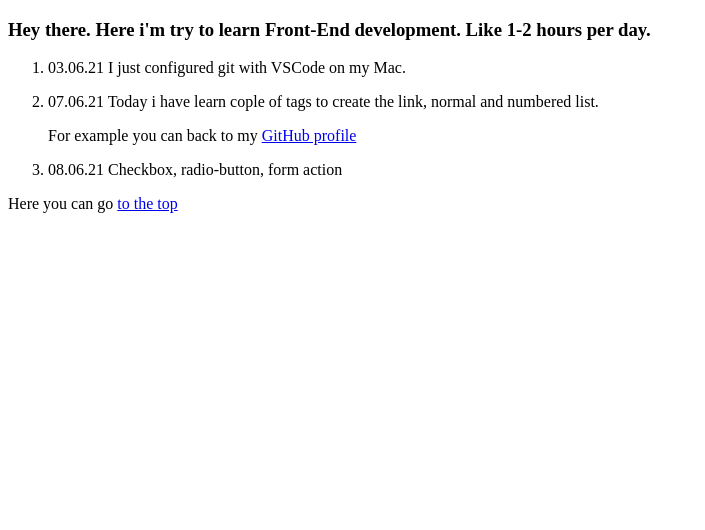
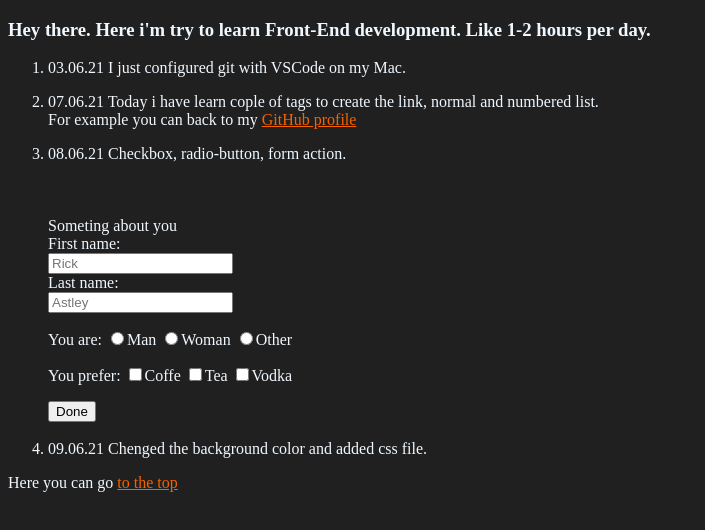
Before and after one commit to ctacbarada/FRONT, a plain HTML site: page index.html in a window 1280 px wide. Shown: the whole page, without its empty margins (0-705 px from the left). Drawn offline with Linux system fonts and the light colour scheme.

Commit message:
added css file

```diff
--- a/index.html
+++ b/index.html
@@ -6,6 +6,9 @@
     <!--The name of web page-->
     <meta name="viewport" content="width=device-width, initial-scale=1.0">
     <!--Setting the Viewport-->
+
+    <link rel="stylesheet" href="style.css">
+
 </head>
 
 <body>
@@ -15,33 +18,85 @@
 
 
         <ol>
+
             <li>
-                <p>03.06.21 I just configured git with VSCode on my Mac.</p>
+                <p> 03.06.21 I just configured git with VSCode on my Mac.</p>
             </li>
 
 
 
             <li>
-                <p>07.06.21 Today i have learn cople of tags to create the link, normal
-                    and numbered list.</p>
-                <p>For example you can back to my
-                    <a href="https://github.com/ctacbarada" target="_blank">GitHub profile</a>
+                <p>
+                    07.06.21 Today i have learn cople of tags to create the link, normal and numbered list.<br>
+                    For example you can back to my <a target="_blank" href="https://github.com/ctacbarada"> GitHub profile </a>
                 </p>
             </li>
 
 
 
             <li>
-                <p>
-                    08.06.21 Checkbox, radio-button, form action
-                </p>
-                <p>
+                <form id="form" action="https://youtu.be/dQw4w9WgXcQ">
+                    <p>
+                        08.06.21 Checkbox, radio-button, form action.<br><br><br><br>
+                        Someting about you<br>
 
-                </p>
+                        <label for="fname">First name:</label><br>
+                        <input id="fname" type="text" name="fname" placeholder="Rick" required><br>
+                        <label for="lname">Last name:</label><br>
+                        <input id="lname" type="text" name="lname" placeholder="Astley" required><br>
+                    </p>
+
+
+
+                    <p>
+                        You are:
+
+                        <label for="man">
+                            <input id="man" type="radio" name="radio">Man
+                        </label>
+
+                        <label for="woman">
+                            <input id="woman" type="radio" name="radio">Woman
+                        </label>
+
+                        <label for="other">
+                            <input id="other" type="radio" name="radio">Other
+                        </label>
+                    </p>
+
+
+
+                    <p>
+                        <label for="coffe"> You prefer:
+                            <input id="checkbox" type="checkbox" name="personal">Coffe
+                        </label>
+
+                        <label for="tea">
+                            <input id="checkbox" type="checkbox" name="personal">Tea
+                        </label>
+
+                        <label for="vodka">
+                            <input id="vodka" type="checkbox" name="personal">Vodka
+                        </label>
+                    </p>
+
+                    <button for="form" type="submit">Done</button><br><br>
+
+                </form>
 
 
 
             </li>
+
+
+
+            <li>
+                09.06.21 Сhenged the background color and added css file.
+            </li>
+
+
+
+
         </ol>
 
 
--- /dev/null
+++ b/style.css
@@ -0,0 +1,14 @@
+body {
+  background-color: rgb(32, 32, 32);
+  color: aliceblue;
+}
+
+/* unvisited link */
+a:link {
+  color: rgb(245, 98, 0);
+}
+
+/* visited link */
+a:visited {
+  color: rgb(245, 98, 0);
+}
```
